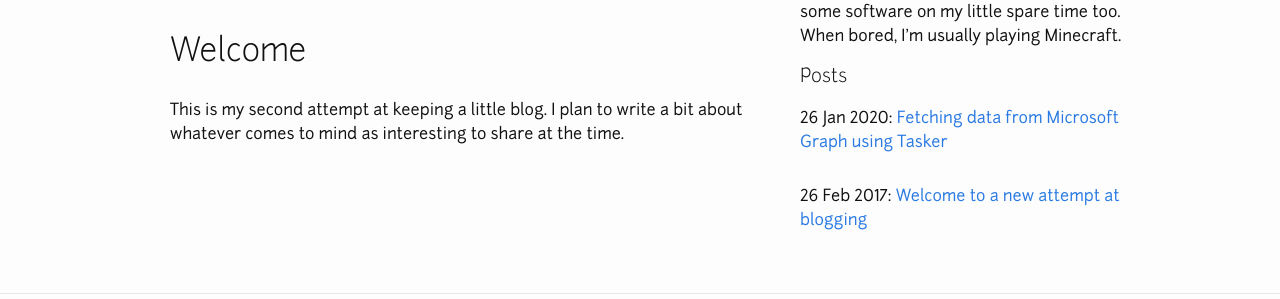
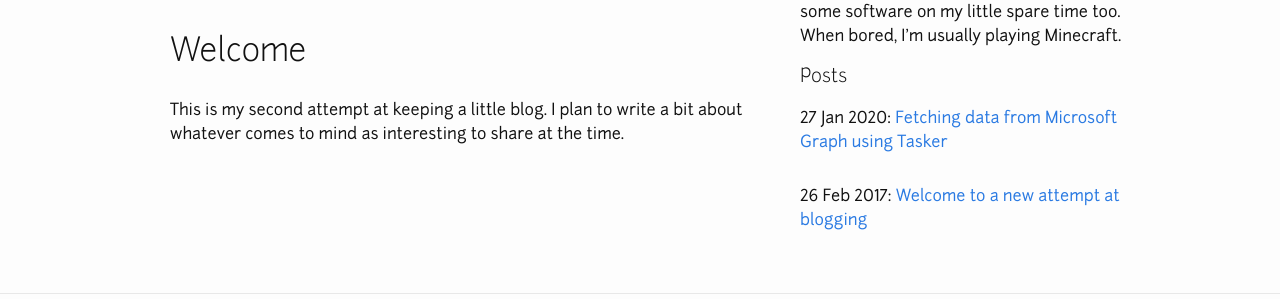
Before and after one commit to crazyfraggle/crazyfraggle.github.io, a Jekyll site: the page built from index.md, in a window 1280 px wide. Shown: the part 163-462 px from the top of the page. Built offline with Jekyll 4.4.1, drawn with Linux system fonts in a browser that asks for light colours; our own code applies the rules of GitHub Pages for plain Markdown files.

Commit message:
Set correct date

```diff
--- a/_posts/2020-01-27-TaskerMsGraph.md
+++ b/_posts/2020-01-27-TaskerMsGraph.md
@@ -1,7 +1,7 @@
 ---
 layout: android
 title: "Fetching data from Microsoft Graph using Tasker"
-date: 2020-01-26 18:00:00 +0100
+date: 2020-01-27 00:00:00 +0100
 categories: android
 ---
 
```
